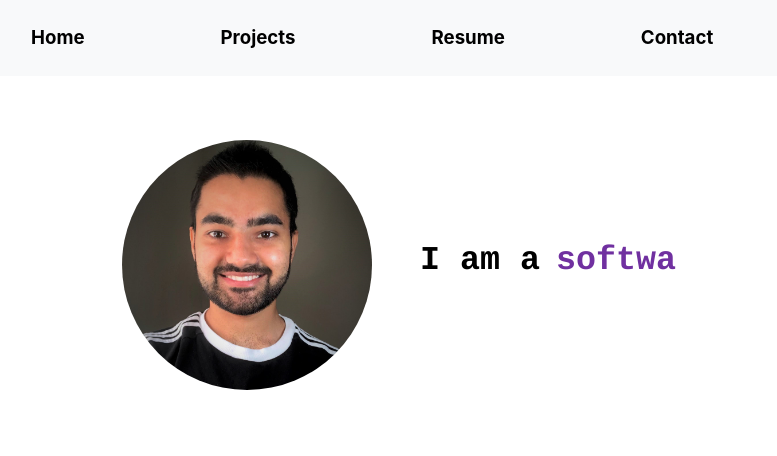
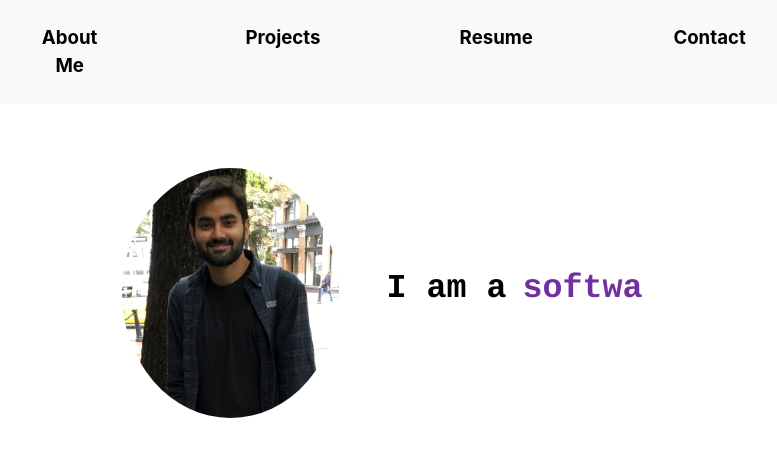
Before and after one commit to Dhillon-Prabh/Portfolio, a React (Create React App) app: page / in a window 1280 px wide. Shown: the top 456 px of the page, without its empty margins (198-975 px from the left). Built offline with nearby package versions, Linux system fonts and the light colour scheme.

Commit message:
changed picture

```diff
--- a/src/components/Home/Banner.js
+++ b/src/components/Home/Banner.js
@@ -7,7 +7,7 @@ const Banner = () => {
         <div className="banner">
             <Image
                 className="me-picture"
-                src={require("../../img/Me.jpg")}
+                src={require("../../img/Me1.jpg")}
                 roundedCircle
             />
             <TypeAnim />
--- a/src/components/Home/Navbar.js
+++ b/src/components/Home/Navbar.js
@@ -11,7 +11,7 @@ const Appbar = () => {
       <Container>
         <Navbar>
           <Nav justify className="m-auto">
-            <Nav.Link className="nav-link-margin nav-link-margin-home" href="#home">Home</Nav.Link>
+            <Nav.Link className="nav-link-margin nav-link-margin-home" href="#home">About Me</Nav.Link>
             <Nav.Link className="nav-link-margin" href="#projects">Projects</Nav.Link>
             <Nav.Link className="nav-link-margin" href="#resume">Resume</Nav.Link>
             <Nav.Link className="nav-link-margin" href="#contact">Contact</Nav.Link>
```
Also changed, not shown: src/img/Me1.jpg (added).
